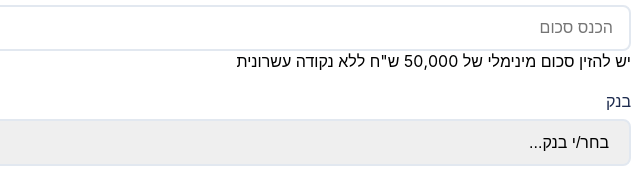
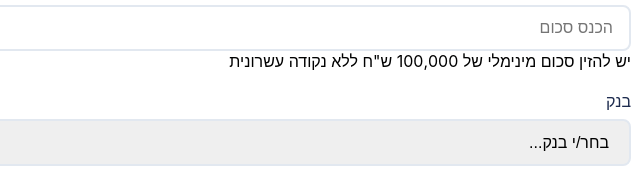
Before and after one commit to aviadkim/marketing-agreement, a website: page public/sections/section2.html in a window 1280 px wide. Shown: the part 611-798 px from the top of the page, 409-1049 px from the left. Drawn offline with Linux system fonts and the light colour scheme.

Commit message:
Update section2.html

```diff
--- a/public/sections/section2.html
+++ b/public/sections/section2.html
@@ -64,7 +64,7 @@
                            pattern="[0-9]*"
                            placeholder="הכנס סכום"
                            data-type="currency">
-                    <div class="input-hint">יש להזין סכום מינימלי של 50,000 ש"ח ללא נקודה עשרונית</div>
+                    <div class="input-hint">יש להזין סכום מינימלי של 100,000 ש"ח ללא נקודה עשרונית</div>
                 </div>
                 <div class="input-group">
                     <label>בנק</label>
```
